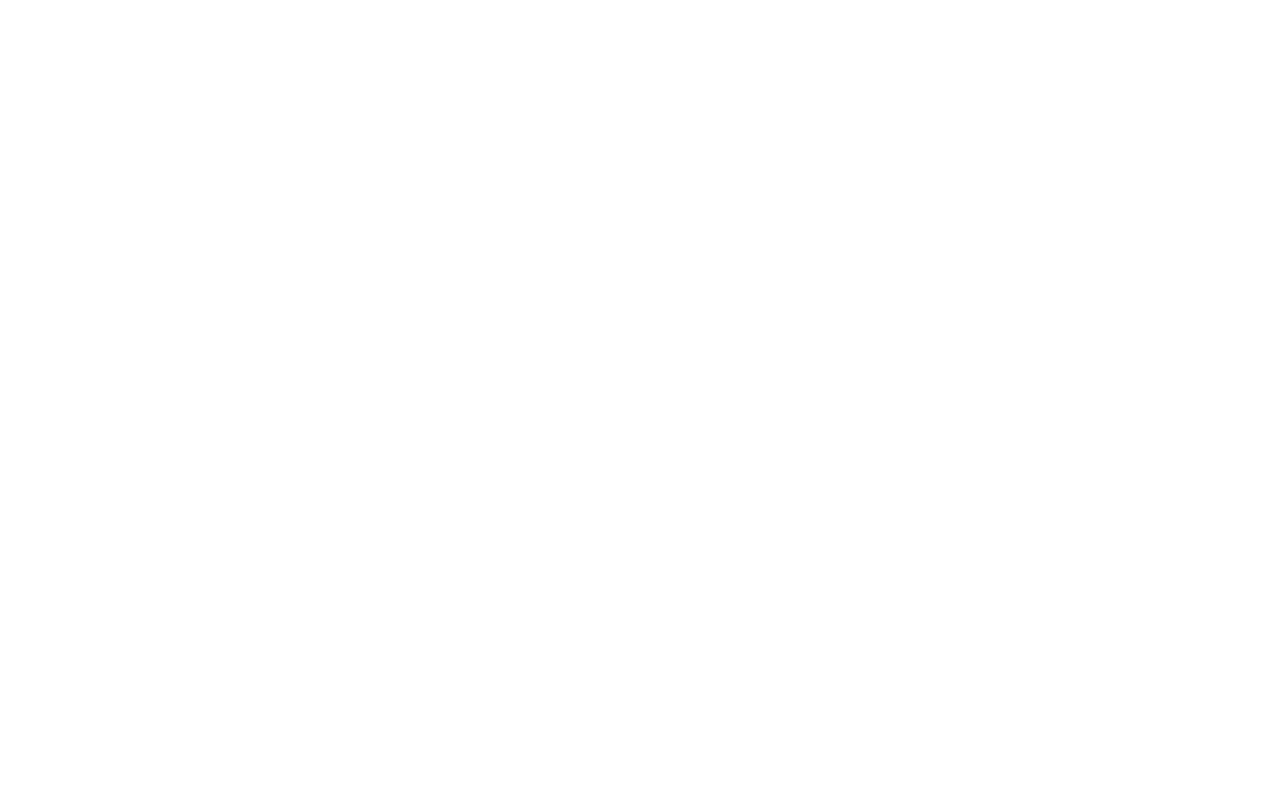
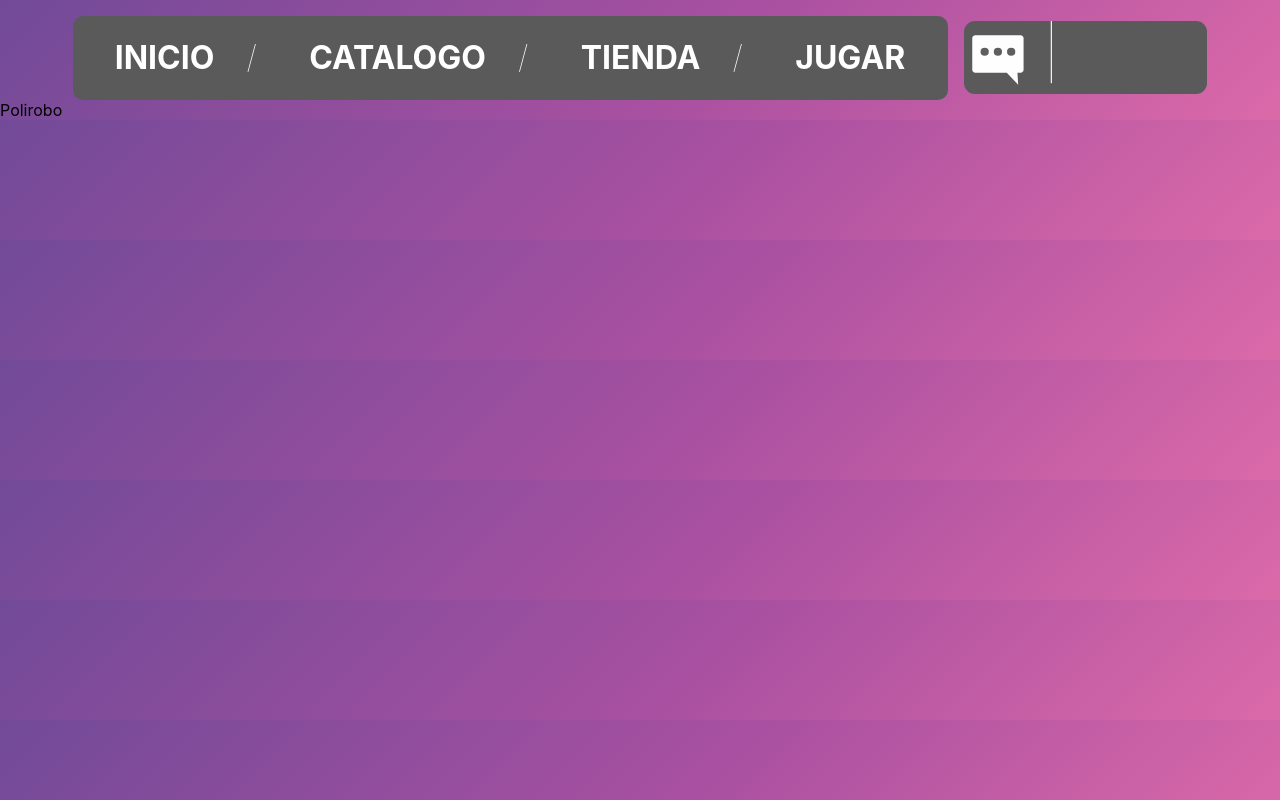
Before and after one commit to EstraX4/puchamons, a React (Create React App) app: page /datos/1 in a window 1280 px wide. Before the commit this address led to /404. Built offline with nearby package versions, Linux system fonts and the light colour scheme.

Commit message:
Listo para mostrar los datos del pokemon

```diff
--- a/src/components/Catalogo/Card.jsx
+++ b/src/components/Catalogo/Card.jsx
@@ -1,13 +1,19 @@
 import React from "react";
+import { Link } from "react-router-dom";
 import "./index.css";
 
 export default function Card({ mon }) {
   return (
+    <Link  to={`/datos/${mon.id}`}>
       <div className="puchamon-img-contend">
         <div className="flip-card">
           <div className="flip-card-inner">
             <div className={`flip-card-front ${mon.rarity}`}>
-            <img className="puchamon-img" srcset={mon.image} alt="front-img" />
+              <img
+                className="puchamon-img"
+                srcset={mon.image}
+                alt="front-img"
+              />
             </div>
             <div className={`flip-card-back ${mon.rarity}`}>
               <img
@@ -20,5 +26,6 @@
           </div>
         </div>
       </div>
+    </Link>
   );
 }
--- a/src/pages/Datos.jsx
+++ b/src/pages/Datos.jsx
@@ -1,7 +1,17 @@
-import React from 'react'
+import React from "react";
+import { mones } from "../assets/mones";
+import { useParams } from "react-router-dom";
 
 export default function Datos() {
-  return (
-    <div>Datos</div>
-  )
+  const { id } = useParams();
+  const [puchamon, setPuchamon] = React.useState({});
+
+  React.useEffect(() => {
+    const load = mones.find((mon) => mon.id.toString() === id);
+    if (load !== undefined && load !== null) {
+      setPuchamon(load);
+    }
+  }, [id]);
+
+  return <div>{puchamon.name}</div>;
 }
```
Also changed, not shown: src/routes.jsx (+16 -1 lines). Lines whose indentation alone changed are shown as unchanged.
